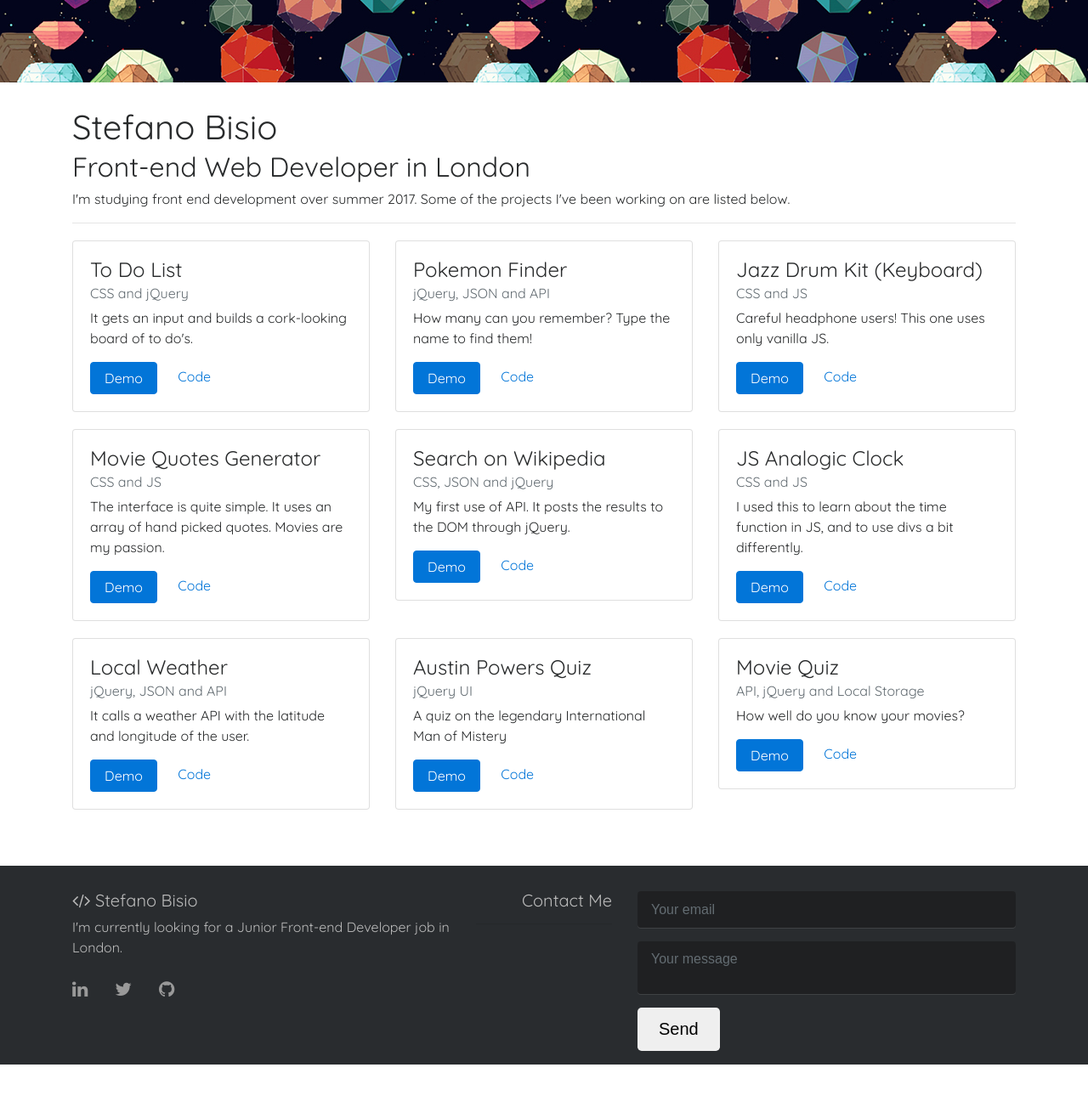
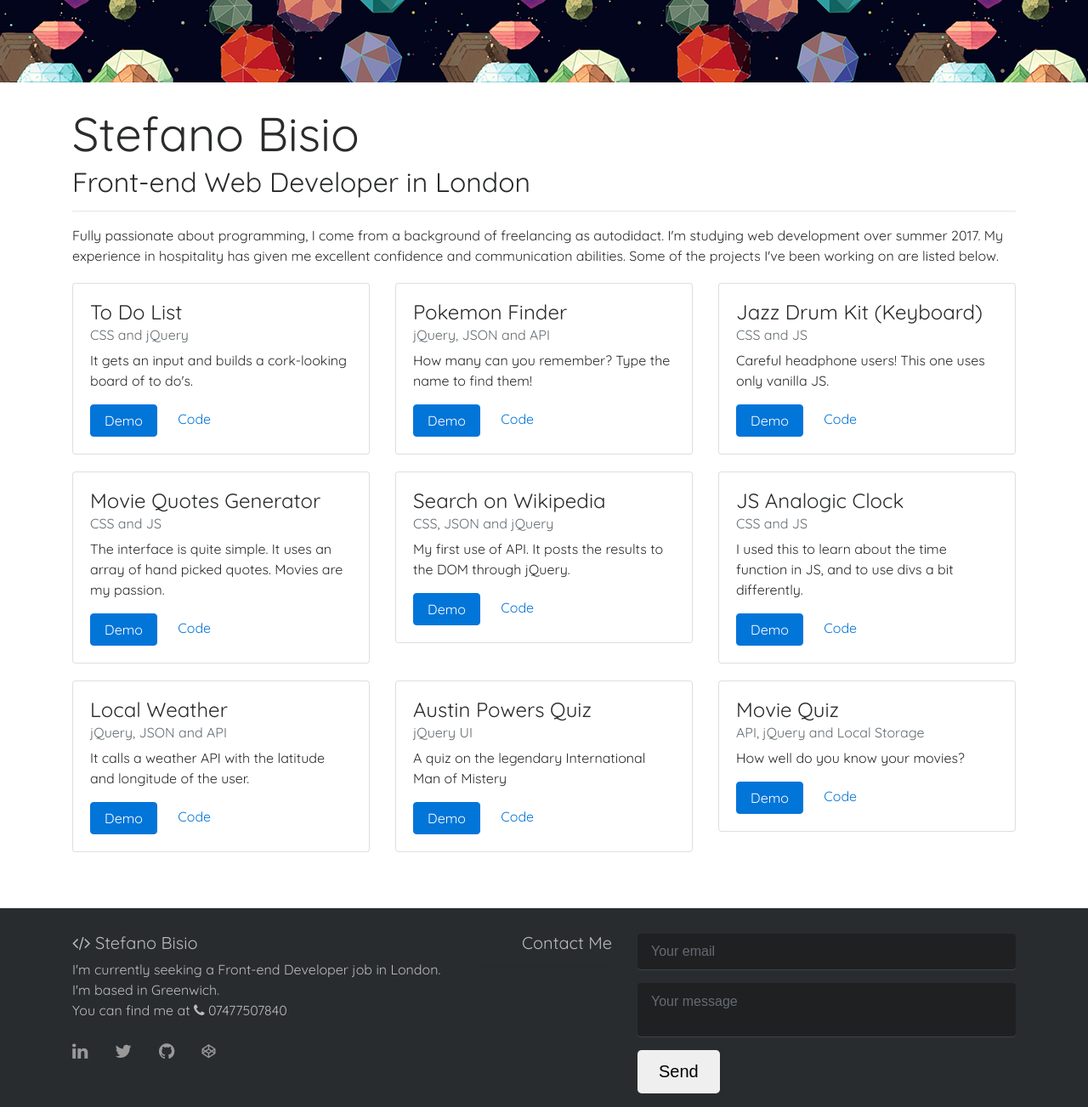
Before and after one commit to StefanoBisio/stefanobisio.github.io, a plain HTML site: page index.html in a window 1280 px wide. Shown: the part 203-1506 px from the top of the page at 85% size. Before the commit the page ends 1456 px from the top, so only its background shows below. Drawn offline with nearby package versions, Linux system fonts and the light colour scheme.

Commit message:
favicon and about update

```diff
--- a/index.html
+++ b/index.html
@@ -6,6 +6,8 @@
     <meta charset="utf-8">
     <meta http-equiv="X-UA-Compatible" content="IE=edge">
     <meta name="viewport" content="width=device-width, initial-scale=1">
+    <link rel="icon" type="image/png" href="/img/favicon-32x32.png" sizes="32x32">
+
     <title>Stefano Bisio Web Developer</title>
     <meta name="description" content="I'm a front-end web developer based in London. View my portfolio.">
     <meta name="author" content="Stefano Bisio">
@@ -18,23 +20,21 @@
     <link href="css/own.css" rel="stylesheet">
 
     <link rel="stylesheet" href="https://maxcdn.bootstrapcdn.com/font-awesome/4.7.0/css/font-awesome.min.css">
-
-
 </head>
 
 <body>
-
   <div id="header">
     <div class="slide"></div>
     <span class="quoteText">Programming is not about what you know, it's about what you can figure out</span>
-
   </div>
 
     <div class="container">
-      <h1>Stefano Bisio</h1>
-        <h2>Front-end Web Developer in London</h2>
-          <p>I'm studying front end development over summer 2017. Some of the projects I've been working on are listed below.</p>
-<hr>
+      <h1 class="display-4">Stefano Bisio</h1>
+        <h2 class="display-5">Front-end Web Developer in London</h2>
+        <hr>
+          <p>Fully passionate about programming, I come from a background of freelancing as autodidact. I'm studying web development over summer 2017. My experience in hospitality has given me excellent confidence and communication abilities.
+Some of the projects I've been working on are listed below.</p>
+
             <div class="projects">
               <div class="row">
                 <div class="col-lg-4 ">
@@ -160,13 +160,15 @@
                 <h5><i class="fa fa-code"></i> Stefano Bisio</h5>
                 <div class="row">
                     <div class="col-12">
-                        <p>I'm currently looking for a Junior Front-end Developer job in London. </p>
+                        <p>I'm currently seeking a Front-end Developer job in London. I'm based in Greenwich.<br>You can find me at <i class="fa fa-phone" aria-hidden="true"></i> 07477507840 </p>
                     </div>
                 </div>
                 <ul class="nav">
-                    <li class="nav-item"><a href="https://www.linkedin.com/in/stefanobisio" title="Linkedin account" target="_blank" class="nav-link pl-0"><i class="fa fa-linkedin fa-lg"></i></a></li>
-                    <li class="nav-item"><a href="https://twitter.com/Imallovertheweb" class="nav-link" title="Twitter account" target="_blank"><i class="fa fa-twitter fa-lg"></i></a></li>
-                    <li class="nav-item"><a href="https://github.com/StefanoBisio" class="nav-link" title="Github account" target="_blank"><i class="fa fa-github fa-lg"></i></a></li>
+                    <li class="nav-item"><a href="https://www.linkedin.com/in/stefanobisio" title="Stefano Bisio on Linkedin" target="_blank" class="nav-link pl-0"><i class="fa fa-linkedin fa-lg"></i></a></li>
+                    <li class="nav-item"><a href="https://twitter.com/Imallovertheweb" class="nav-link" title="Stefano Bisio on Twitter" target="_blank"><i class="fa fa-twitter fa-lg"></i></a></li>
+                    <li class="nav-item"><a href="https://github.com/StefanoBisio" class="nav-link" title="Stefano Bisio on Github" target="_blank"><i class="fa fa-github fa-lg"></i></a></li>
+                    <li class="nav-item"><a href="https://codepen.io/stefanobisio/" class="nav-link" title="Stefno Bisio on Codepen" target="_blank"><i class="fa fa-codepen" aria-hidden="true"></i></a></li>
+
                 </ul>
                 <br>
             </div>
@@ -187,7 +189,6 @@
                   <button type="sumbit" class="btn btn-secondary-outline btn-lg" value="send">Send</button>
                 </fieldset>
               </form>
-
             </div> <!-- col md 5 -->
         </div> <!-- row -->
     </div> <!-- Container for footer -->
@@ -202,7 +203,7 @@
 <!-- Loading own JS -->
 <script src="js/own.js"></script>
 
-<!-- analytics -->
+<!-- Analytics -->
 <script>
   (function(i,s,o,g,r,a,m){i['GoogleAnalyticsObject']=r;i[r]=i[r]||function(){
   (i[r].q=i[r].q||[]).push(arguments)},i[r].l=1*new Date();a=s.createElement(o),
@@ -215,5 +216,4 @@
 </script>
 
 </body>
-
 </html>
```
